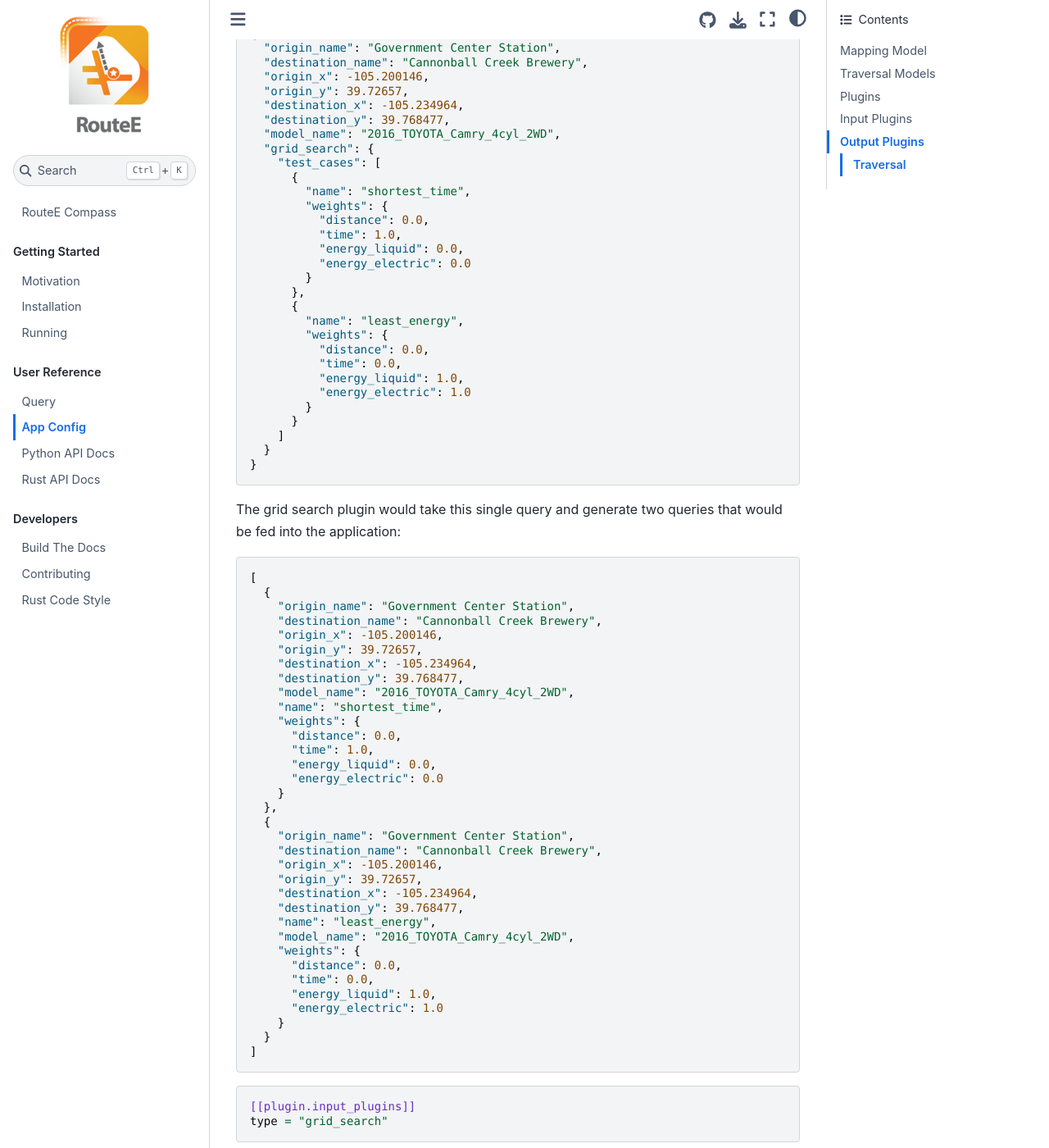
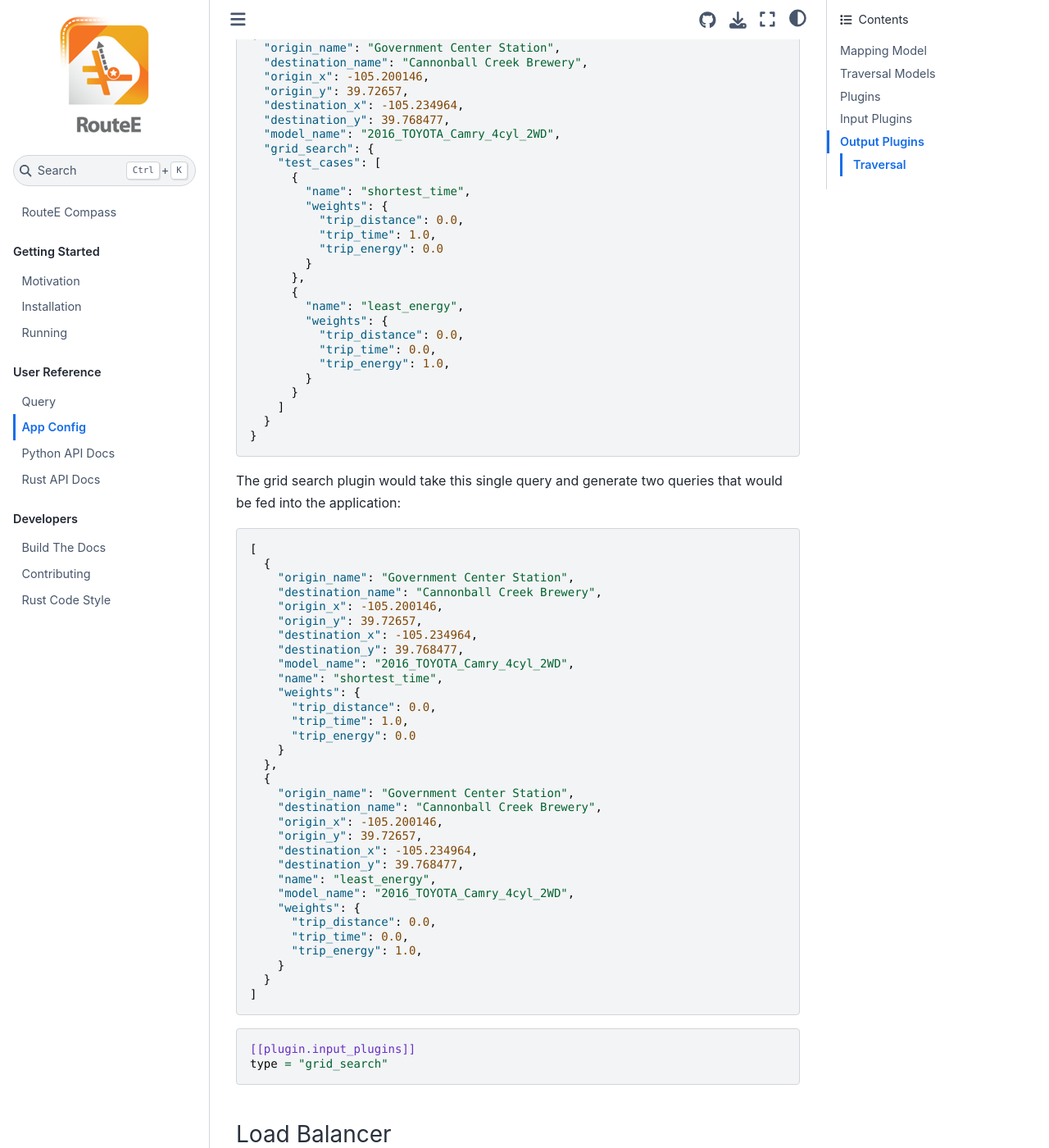
Before and after one commit to NREL/routee-compass, a Jupyter Book: the page built from docs/config.md, in a window 1280 px wide and 1400 px high, scrolled down 7110 px. Shown: the whole window at 82% size. Built offline with Jupyter Book 1.0.4 settings and Sphinx 7.4.7 and the Sphinx Book theme 1.1.4, drawn with Linux system fonts in a browser that asks for light colours; pages that are not in the unit, such as notebooks, are missing from menus.

Commit message:
drop energy suffixes

```diff
--- a/docs/config.md
+++ b/docs/config.md
@@ -351,19 +351,17 @@ The grid search plugin allows you to specify a `grid_search` key in the query an
       {
         "name": "shortest_time",
         "weights": {
-          "distance": 0.0,
-          "time": 1.0,
-          "energy_liquid": 0.0,
-          "energy_electric": 0.0
+          "trip_distance": 0.0,
+          "trip_time": 1.0,
+          "trip_energy": 0.0
         }
       },
       {
         "name": "least_energy",
         "weights": {
-          "distance": 0.0,
-          "time": 0.0,
-          "energy_liquid": 1.0,
-          "energy_electric": 1.0
+          "trip_distance": 0.0,
+          "trip_time": 0.0,
+          "trip_energy": 1.0,
         }
       }
     ]
@@ -385,10 +383,9 @@ The grid search plugin would take this single query and generate two queries tha
     "model_name": "2016_TOYOTA_Camry_4cyl_2WD",
     "name": "shortest_time",
     "weights": {
-      "distance": 0.0,
-      "time": 1.0,
-      "energy_liquid": 0.0,
-      "energy_electric": 0.0
+      "trip_distance": 0.0,
+      "trip_time": 1.0,
+      "trip_energy": 0.0
     }
   },
   {
@@ -401,10 +398,9 @@ The grid search plugin would take this single query and generate two queries tha
     "name": "least_energy",
     "model_name": "2016_TOYOTA_Camry_4cyl_2WD",
     "weights": {
-      "distance": 0.0,
-      "time": 0.0,
-      "energy_liquid": 1.0,
-      "energy_electric": 1.0
+      "trip_distance": 0.0,
+      "trip_time": 0.0,
+      "trip_energy": 1.0,
     }
   }
 ]
```
